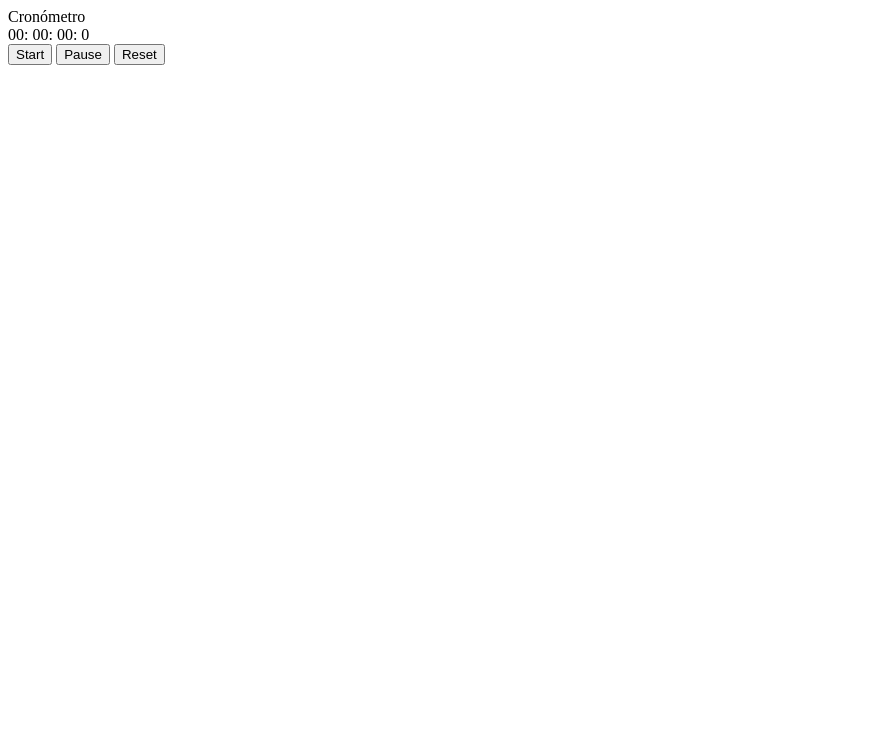
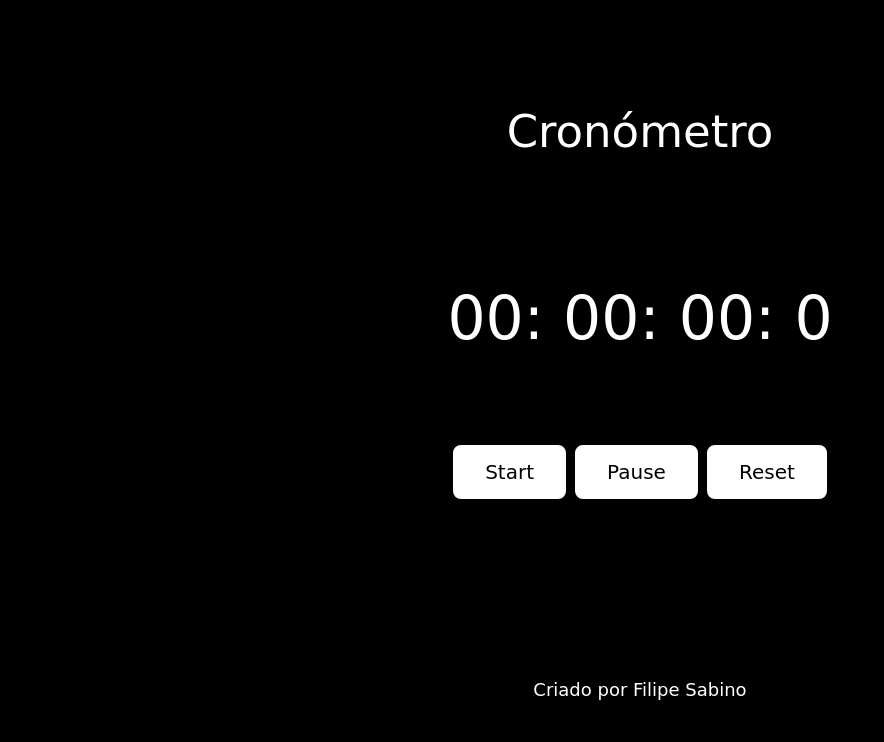
Before and after one commit to filipeprogrammer/projeto-cronometro, a plain HTML site: page index.html in a window 1280 px wide. Shown: the whole page, without its empty margins (0-884 px from the left). Drawn offline with Linux system fonts and the light colour scheme; a web font is replaced by a local one.

Commit message:
Add files via upload

```diff
--- a/index.css
+++ b/index.css
@@ -0,0 +1,79 @@
+@import url('https://fonts.googleapis.com/css2?family=Rampart+One&display=swap');
+
+body{
+    margin: 0px;
+    font-family: 'Rampart One', cursive;
+    background-color: black;
+    color: white;
+}
+
+#chronometer{
+    margin-top: 30px;
+    display:flex;
+    flex-direction: column;
+    height:fit-content;
+}
+
+#title{
+    font-size: 45px;
+    text-align: center;
+    padding: 30px;
+}
+
+#display{
+    text-align: center;
+    padding: 50px;
+    font-size: 60px;
+}
+
+#hours{
+
+}
+
+#minutes{
+
+}
+
+#seconds{
+
+}
+
+#decimals{
+
+}
+
+#buttons{
+    text-align: center;
+    padding: 40px;
+
+}
+
+button{
+    padding: 15px 32px;
+    font-size: 20px;
+    cursor: pointer;
+    font-family: 'Rampart One', cursive;
+    background-color: white;
+    color: black;
+    border: 2px solid black;
+    border-radius: 10px;
+}
+
+
+#start{
+
+}
+
+#pause{
+
+}
+
+#reset{
+
+}
+footer{
+    text-align: center;
+    padding: 20px;
+    font-size: 18px;
+    margin-top: 100px;
+}
--- a/index.html
+++ b/index.html
@@ -9,7 +9,10 @@
 </head>
 <body>
     <div id="chronometer">
-        <div>Cronómetro</div>
+      <header>
+        <p id="title">Cronómetro</p>
+      </header>
+        <main>
          <div id ="display">
            <span id="hours">00</span><span>:</span>
            <span id="minutes">00</span><span>:</span>
@@ -21,6 +24,9 @@
            <span><button id="pause">Pause</button></span>
            <span><button id="reset">Reset</button></span>
          </div>
+        </main>
+        <footer><p>Criado por Filipe Sabino</p></footer>
+
     </div>
     <script defer src="index.js"></script>
 </body>
--- a/index.js
+++ b/index.js
@@ -59,6 +59,10 @@ function pause(){
 
 function reset(){
    clearInterval(timerInterval)
+   decimals = 0
+   seconds = 0
+   minutes = 0
+   hours = 0
    decimalsEl.textContent = 0
    secondsEl.textContent = 0 + "0"
    minutesEl.textContent = 0 + "0"
```
Lines whose indentation alone changed are shown as unchanged.
